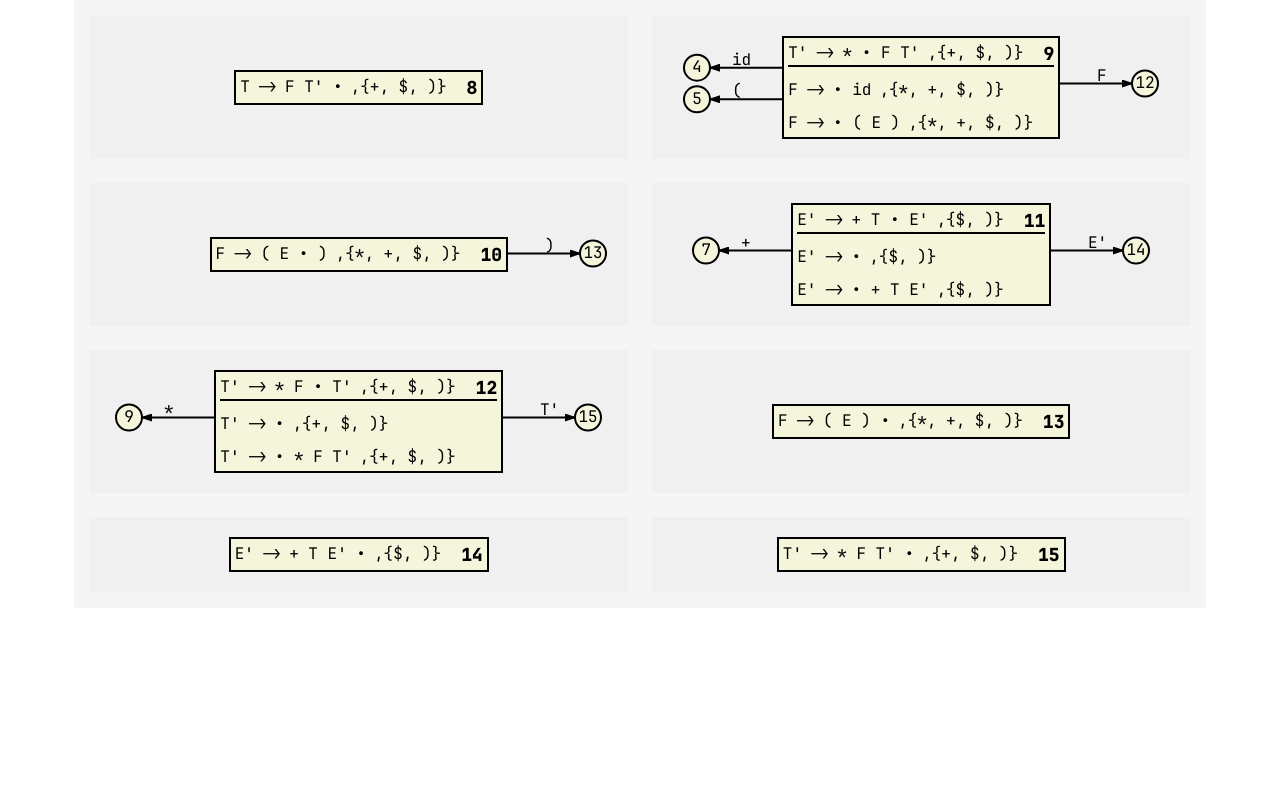
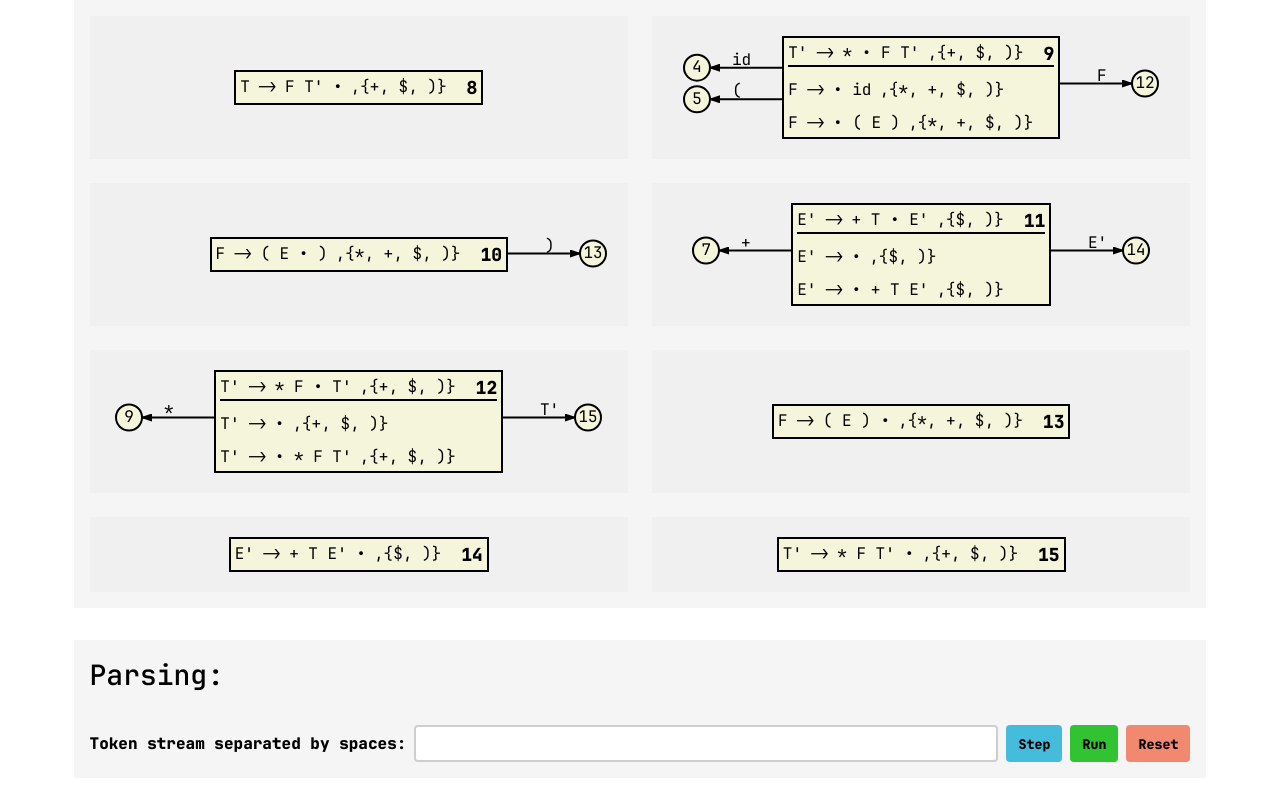
Before and after one commit to itsEmadK/LRParserGenerator, a React (Vite) app: page / in a window 1280 px wide. Shown: the part 3361-4161 px from the top of the page. Before the commit the page ends 4001 px from the top, so only its background shows below. Built offline with nearby package versions, Linux system fonts and the light colour scheme.

Commit message:
Add and style parser section

```diff
--- a/src/App.jsx
+++ b/src/App.jsx
@@ -12,6 +12,8 @@ import { useState } from 'react';
 import GrammarInfoSection from './components/GrammarInfoSection.jsx';
 import ParserTablesSection from './components/ParserTablesSection.jsx';
 import AutomataSection from './components/AutomataSection.jsx';
+import ParserSection from './components/ParserSection.jsx';
+import Parser from './parse-logic/parser.js';
 
 const initialRulesStr = `E -> T E'
 E' ->
@@ -27,12 +29,15 @@ const initialGrammar = new Grammar(
 );
 const initialDFA = new LALR1DFA(initialGrammar);
 const initialPT = new ParseTable(initialDFA);
+const initialParser = new Parser(initialPT, initialGrammar);
 
 function App() {
   const [grammar, setGrammar] = useState(initialGrammar);
   const [parseTable, setParseTable] = useState(initialPT);
   const [parserType, setParserType] = useState('LALR1');
   const [dfa, setDfa] = useState(initialDFA);
+  const [parser, setParser] = useState(initialParser);
+
   function handleRulesSubmission(rules) {
     const gr = new Grammar(rules);
     let newDFA;
@@ -51,9 +56,11 @@ function App() {
         break;
     }
     const pt = new ParseTable(newDFA, parserType === 'LR1');
+    const parser = new Parser(pt);
     setGrammar(gr);
     setParseTable(pt);
     setDfa(newDFA);
+    setParser(parser);
   }
   function handleParserTypeChange(newType) {
     let newDFA;
@@ -72,8 +79,10 @@ function App() {
         break;
     }
     let newParseTable = new ParseTable(newDFA, newType === 'LR1');
+    const parser = new Parser(newParseTable);
     setParserType(newType);
     setParseTable(newParseTable);
+    setParser(parser);
     setDfa(newDFA);
   }
 
@@ -98,6 +107,7 @@ function App() {
             onParserTypeChange={handleParserTypeChange}
           />
           <AutomataSection dfa={dfa} />
+          <ParserSection parser={parser} />
         </>
       )}
     </>
--- /dev/null
+++ b/src/components/ParserSection.jsx
@@ -0,0 +1,16 @@
+import styles from '../styles/parser-section.module.css';
+
+export default function ParserSection({ parser }) {
+  return (
+    <section className={styles['parser']}>
+      <h2>Parsing:</h2>
+      <div className={styles['input']}>
+        <h4> Token stream separated by spaces:</h4>
+        <input type="text" />
+        <button className={styles['step']}>Step</button>
+        <button className={styles['run']}>Run</button>
+        <button className={styles['reset']}>Reset</button>
+      </div>
+    </section>
+  );
+}
--- /dev/null
+++ b/src/styles/parser-section.module.css
@@ -0,0 +1,52 @@
+section.parser h2 {
+  margin-bottom: 2rem;
+}
+
+.input {
+  display: flex;
+  gap: 8px;
+  align-items: center;
+}
+
+.input input {
+  flex: 1;
+  padding: 6px 4px;
+  font-size: 1rem;
+  border-radius: 4px;
+  appearance: none;
+  border: 2px solid rgb(206, 206, 206);
+}
+.input button {
+  appearance: none;
+  border: none;
+  border-radius: 4px;
+  align-self: stretch;
+  font-weight: bold;
+}
+.input .step {
+  background-color: rgb(70, 188, 221);
+}
+.input .step:hover {
+  background-color: rgb(57, 171, 202);
+}
+.input .step:active {
+  background-color: rgb(34, 155, 188);
+}
+.input .run {
+  background-color: rgb(50, 195, 50);
+}
+.input .run:hover {
+  background-color: rgb(50, 171, 50);
+}
+.input .run:active {
+  background-color: rgb(38, 151, 38);
+}
+.input .reset {
+  background-color: rgb(242, 136, 112);
+}
+.input .reset:hover {
+  background-color: rgb(217, 117, 95);
+}
+.input .reset:active {
+  background-color: rgb(197, 101, 79);
+}
```
